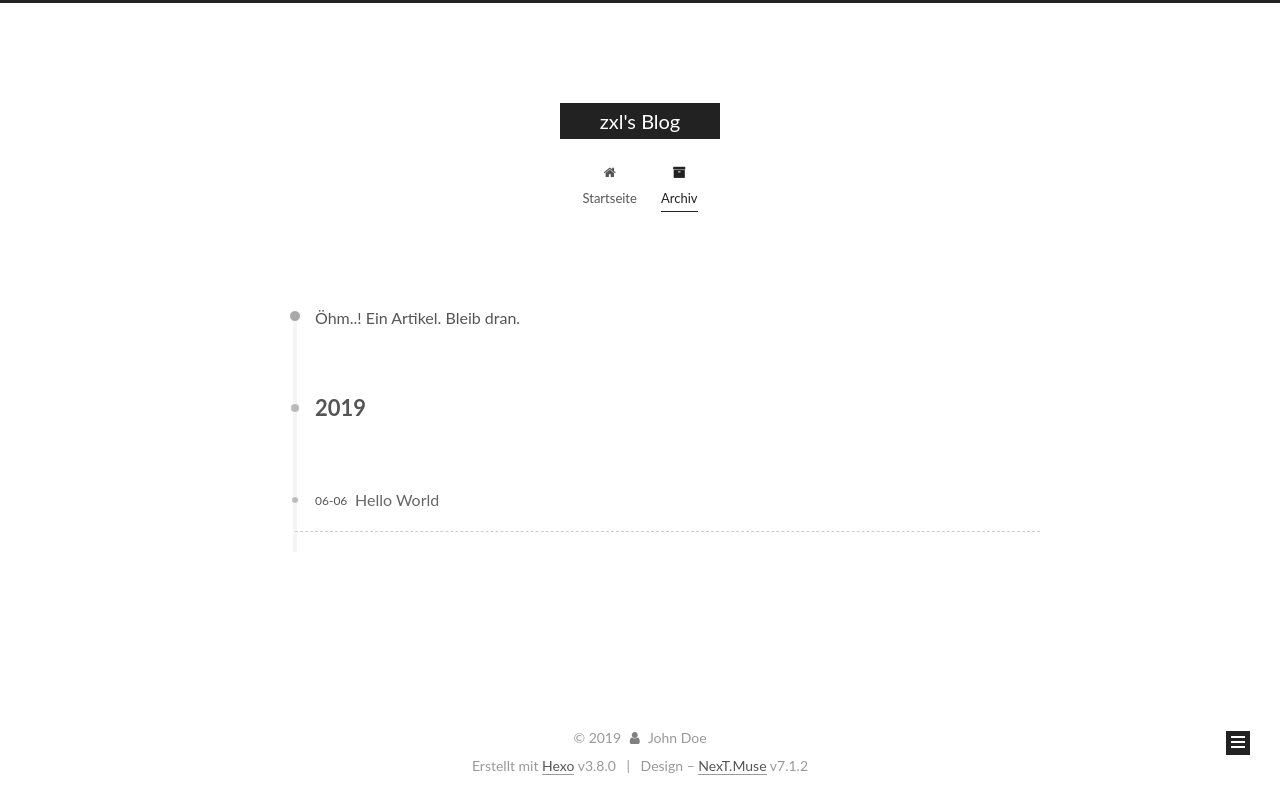
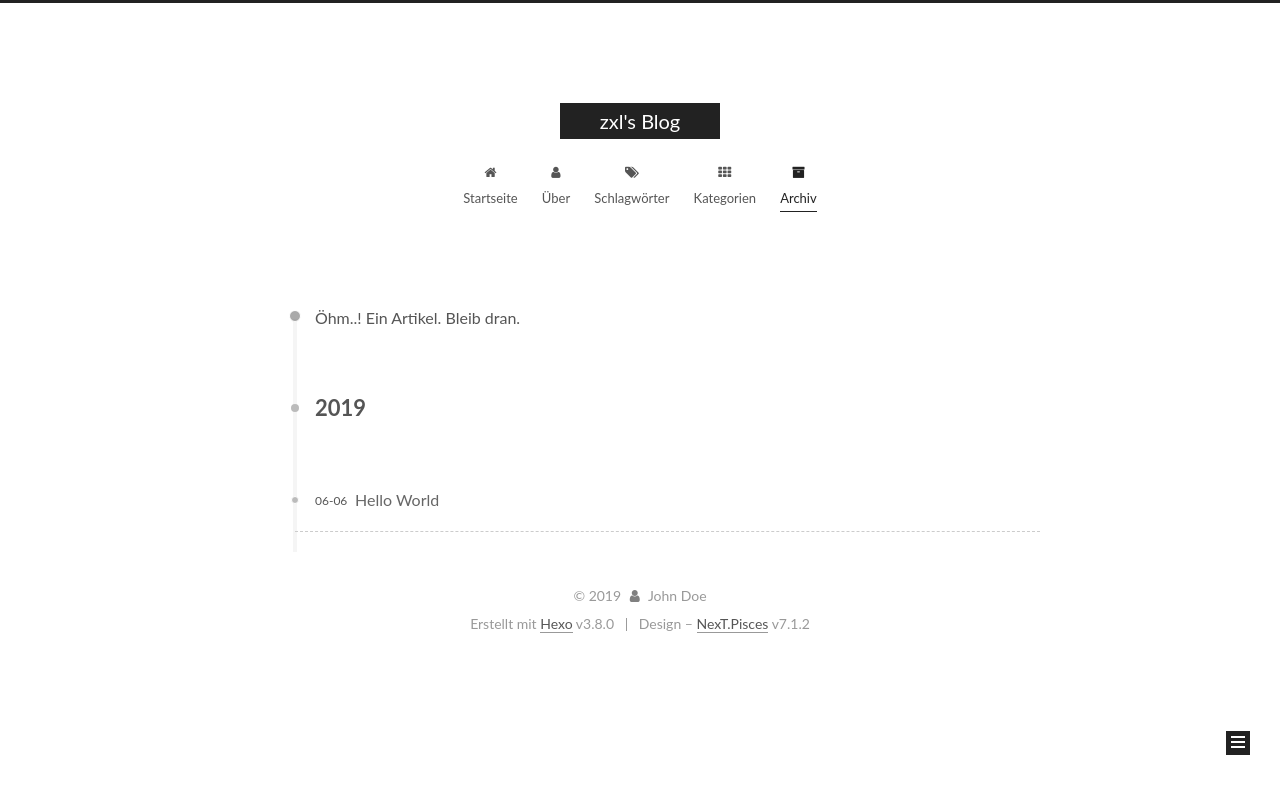
Before and after one commit to zxxxl123/zxl854462886.github.io, a plain HTML site: page archives/2019/06/index.html in a window 1280 px wide. Drawn offline with Linux system fonts and the light colour scheme.

Commit message:
Site updated: 2019-06-07 20:34:07

```diff
--- a/2019/06/06/hello-world/index.html
+++ b/2019/06/06/hello-world/index.html
@@ -14,7 +14,7 @@
 
 
 
-<html class="theme-next muse use-motion" lang>
+<html class="theme-next pisces use-motion" lang>
 <head><meta name="generator" content="Hexo 3.8.0">
   <meta charset="UTF-8">
 <meta http-equiv="X-UA-Compatible" content="IE=edge">
@@ -70,7 +70,7 @@
   var NexT = window.NexT || {};
   var CONFIG = {
     root: '/',
-    scheme: 'Muse',
+    scheme: 'Pisces',
     version: '7.1.2',
     sidebar: {"position":"left","display":"post","offset":12,"onmobile":false,"dimmer":false},
     back2top: true,
@@ -227,6 +227,57 @@
 
 
 
+          <li class="menu-item menu-item-about">
+
+
+
+
+
+
+
+
+
+    <a href="/about/" rel="section"><i class="menu-item-icon fa fa-fw fa-user"></i> <br>Über</a>
+
+  </li>
+
+
+
+
+          <li class="menu-item menu-item-tags">
+
+
+
+
+
+
+
+
+
+    <a href="/tags/" rel="section"><i class="menu-item-icon fa fa-fw fa-tags"></i> <br>Schlagwörter</a>
+
+  </li>
+
+
+
+
+          <li class="menu-item menu-item-categories">
+
+
+
+
+
+
+
+
+
+    <a href="/categories/" rel="section"><i class="menu-item-icon fa fa-fw fa-th"></i> <br>Kategorien</a>
+
+  </li>
+
+
+
+
           <li class="menu-item menu-item-archives">
 
 
@@ -249,9 +300,6 @@
 
 
 
-
-
-
 </nav>
 
 
@@ -269,6 +317,9 @@
     <main id="main" class="main">
       <div class="main-inner">
         <div class="content-wrap">
+
+
+
 
           <div id="content" class="content">
 
@@ -554,7 +605,7 @@
 
 
 
-  <div class="theme-info">Design – <a href="https://theme-next.org" class="theme-link" rel="noopener" target="_blank">NexT.Muse</a> v7.1.2</div>
+  <div class="theme-info">Design – <a href="https://theme-next.org" class="theme-link" rel="noopener" target="_blank">NexT.Pisces</a> v7.1.2</div>
 
 
 
@@ -642,7 +693,9 @@
 
 
 
-  <script src="/js/schemes/muse.js?v=7.1.2"></script>
+  <script src="/js/affix.js?v=7.1.2"></script>
+
+  <script src="/js/schemes/pisces.js?v=7.1.2"></script>
 
 
 
--- a/archives/2019/06/index.html
+++ b/archives/2019/06/index.html
@@ -14,7 +14,7 @@
 
 
 
-<html class="theme-next muse use-motion" lang>
+<html class="theme-next pisces use-motion" lang>
 <head><meta name="generator" content="Hexo 3.8.0">
   <meta charset="UTF-8">
 <meta http-equiv="X-UA-Compatible" content="IE=edge">
@@ -70,7 +70,7 @@
   var NexT = window.NexT || {};
   var CONFIG = {
     root: '/',
-    scheme: 'Muse',
+    scheme: 'Pisces',
     version: '7.1.2',
     sidebar: {"position":"left","display":"post","offset":12,"onmobile":false,"dimmer":false},
     back2top: true,
@@ -223,6 +223,57 @@
 
 
 
+          <li class="menu-item menu-item-about">
+
+
+
+
+
+
+
+
+
+    <a href="/about/" rel="section"><i class="menu-item-icon fa fa-fw fa-user"></i> <br>Über</a>
+
+  </li>
+
+
+
+
+          <li class="menu-item menu-item-tags">
+
+
+
+
+
+
+
+
+
+    <a href="/tags/" rel="section"><i class="menu-item-icon fa fa-fw fa-tags"></i> <br>Schlagwörter</a>
+
+  </li>
+
+
+
+
+          <li class="menu-item menu-item-categories">
+
+
+
+
+
+
+
+
+
+    <a href="/categories/" rel="section"><i class="menu-item-icon fa fa-fw fa-th"></i> <br>Kategorien</a>
+
+  </li>
+
+
+
+
           <li class="menu-item menu-item-archives menu-item-active">
 
 
@@ -245,22 +296,6 @@
 
 
 
-
-
-
-
-
-
-
-
-
-
-
-
-
-
-
-
 </nav>
 
 
@@ -278,6 +313,31 @@
     <main id="main" class="main">
       <div class="main-inner">
         <div class="content-wrap">
+
+
+
+
+
+
+
+
+
+
+
+
+
+
+
+
+
+
+
+
+
+
+
+
+
 
           <div id="content" class="content">
 
@@ -455,7 +515,7 @@
 
 
 
-  <div class="theme-info">Design – <a href="https://theme-next.org" class="theme-link" rel="noopener" target="_blank">NexT.Muse</a> v7.1.2</div>
+  <div class="theme-info">Design – <a href="https://theme-next.org" class="theme-link" rel="noopener" target="_blank">NexT.Pisces</a> v7.1.2</div>
 
 
 
@@ -543,7 +603,9 @@
 
 
 
-  <script src="/js/schemes/muse.js?v=7.1.2"></script>
+  <script src="/js/affix.js?v=7.1.2"></script>
+
+  <script src="/js/schemes/pisces.js?v=7.1.2"></script>
 
 
 
```
Also changed, not shown: archives/2019/index.html (+82 -20 lines), archives/index.html (+82 -20 lines), index.html (+60 -7 lines).
